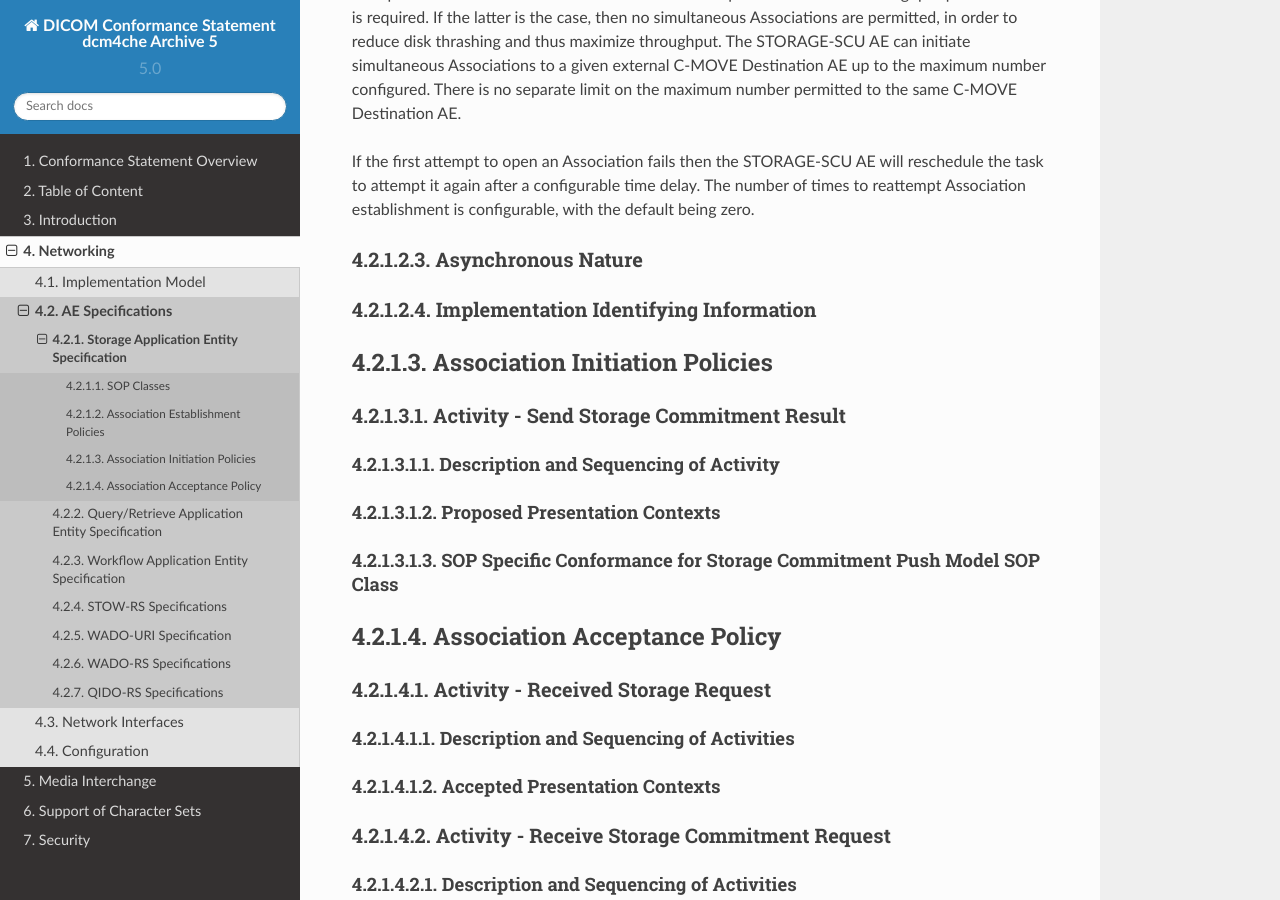
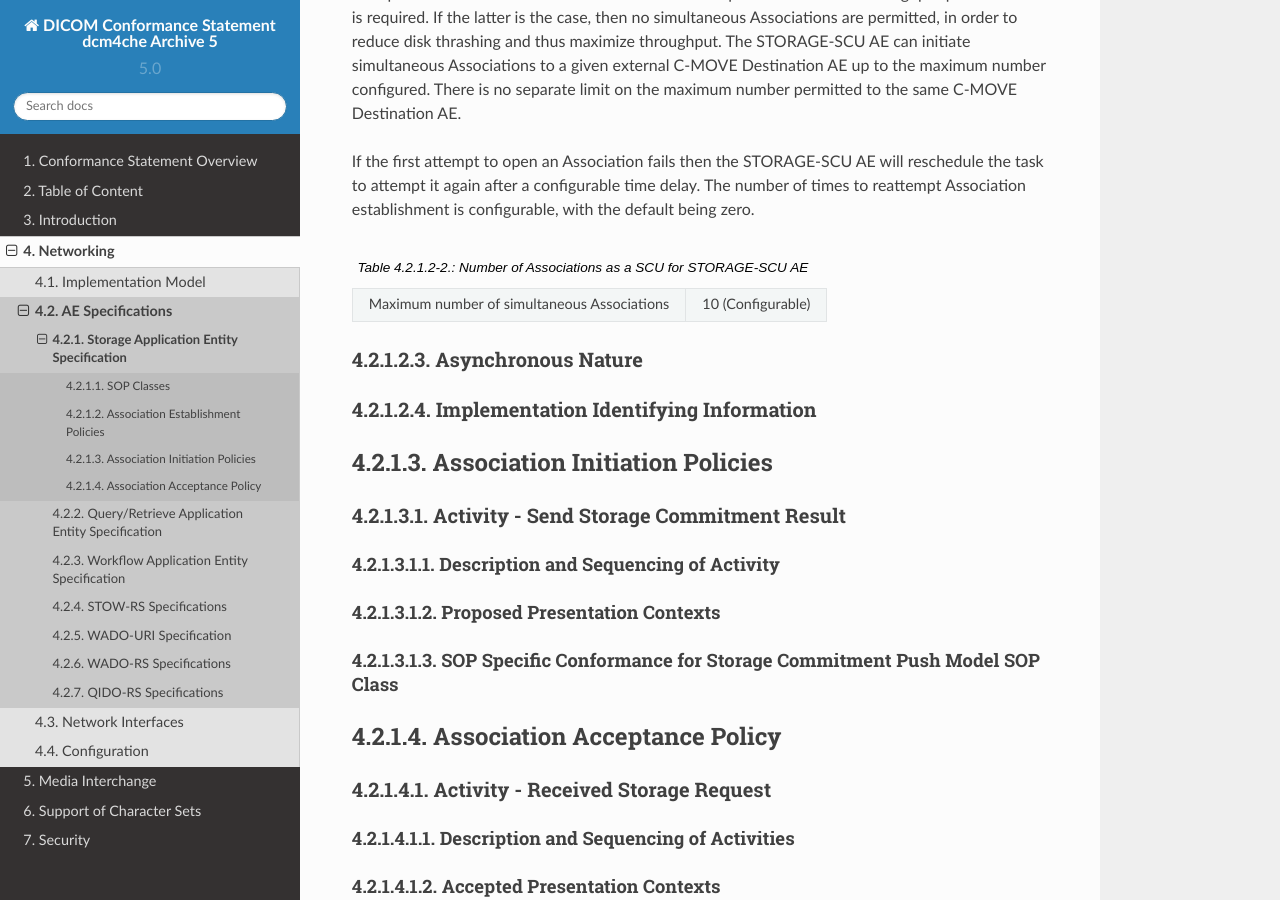
Before and after one commit to dcm4che/dcm4chee-arc-cs, a Sphinx documentation site: the page built from docs/networking/specs/storage.rst, in a window 1280 px wide and 900 px high, scrolled down 6840 px. Built offline with Sphinx 7.4.7 and the Read the Docs theme 2.0.0, drawn with Linux system fonts in a browser that asks for light colours.

Commit message:
Conformance Statement Update

```diff
--- /dev/null
+++ b/docs/networking/specs/storage-number-of-associations.csv
@@ -0,0 +1 @@
+"Maximum number of simultaneous Associations", "10 (Configurable)"
--- a/docs/networking/specs/storage.rst
+++ b/docs/networking/specs/storage.rst
@@ -38,6 +38,9 @@
 The maximum number of simultaneous Associations is configurable, but is usually limited to a maximum of 10. This configuration largely depends on whether relatively quick response to multiple simultaneous C-MOVE Destination AEs is required or maximum throughput performance is required. If the latter is the case, then no simultaneous Associations are permitted, in order to reduce disk thrashing and thus maximize throughput. The STORAGE-SCU AE can initiate simultaneous Associations to a given external C-MOVE Destination AE up to the maximum number configured. There is no separate limit on the maximum number permitted to the same C-MOVE Destination AE.
 
 If the first attempt to open an Association fails then the STORAGE-SCU AE will reschedule the task to attempt it again after a configurable time delay. The number of times to reattempt Association establishment is configurable, with the default being zero.
+
+.. csv-table:: Table 4.2.1.2-2.: Number of Associations as a SCU for STORAGE-SCU AE
+   :file: storage-number-of-associations.csv
 
 Asynchronous Nature
 '''''''''''''''''''
```
